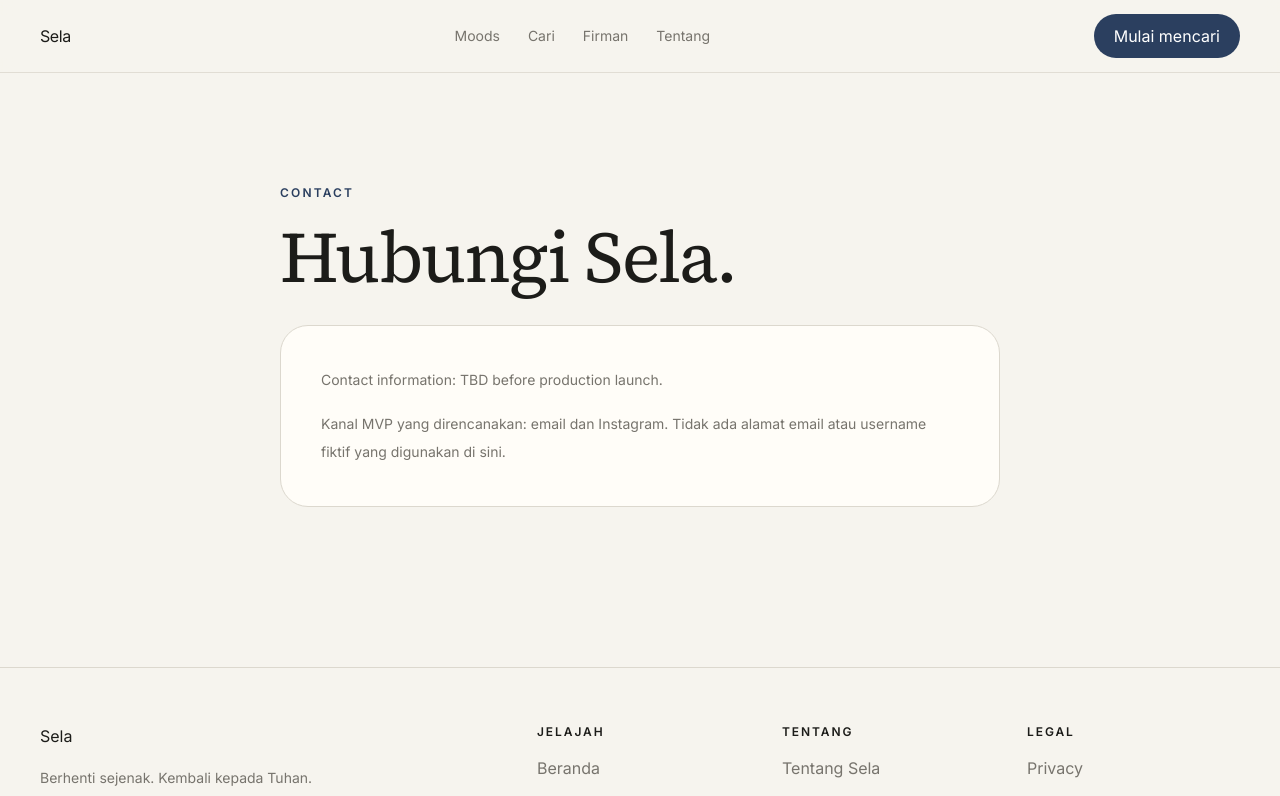
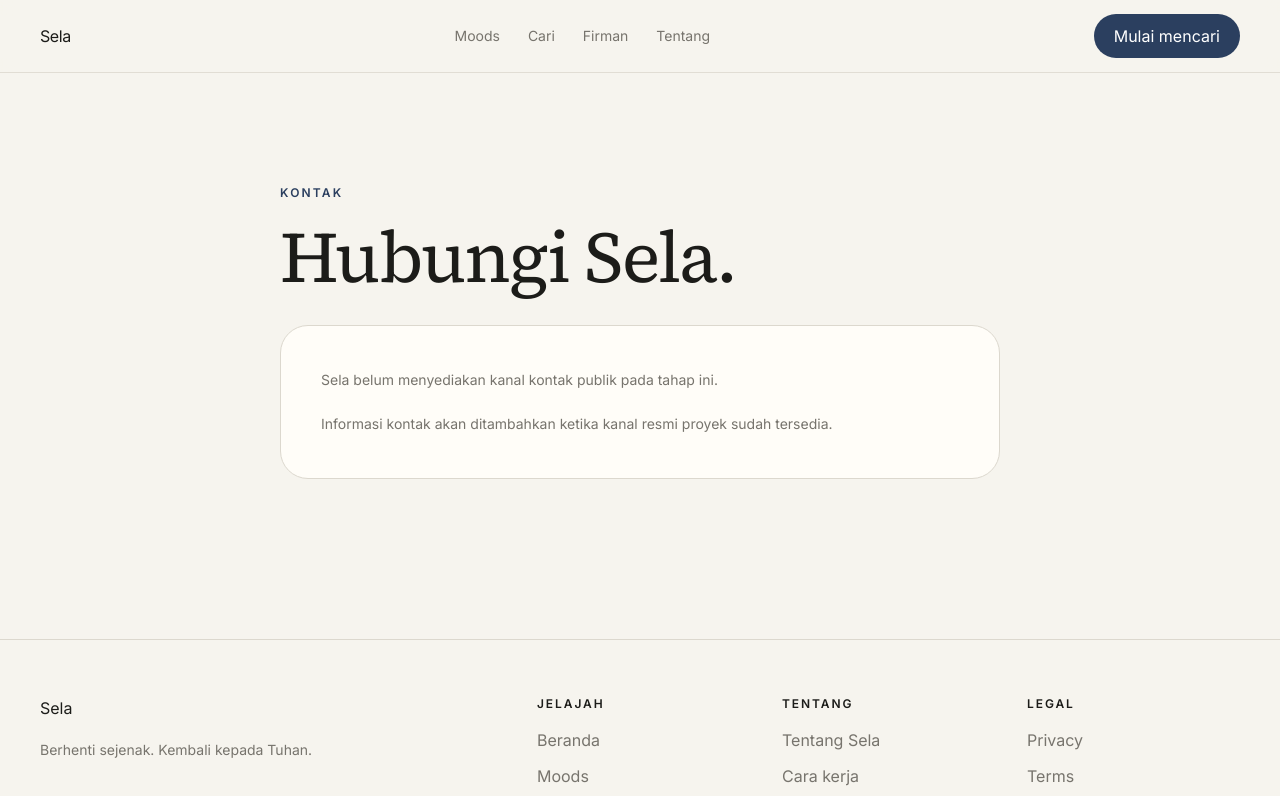
Before and after one commit to kalabekxd-debug/bible-webs, a Next.js app: page /contact in a window 1280 px wide. Shown: the top 796 px of the page. Built offline with nearby package versions, Linux system fonts and the light colour scheme; no server answers.

Commit message:
remove contact placeholder

```diff
--- a/src/app/contact/page.tsx
+++ b/src/app/contact/page.tsx
@@ -1,2 +1,2 @@
-export const metadata = { title: "Contact", description: "Kanal kontak Sela." };
-export default function ContactPage() { return <main><section className="mx-auto max-w-3xl px-6 py-20 lg:py-28"><p className="text-xs font-semibold uppercase tracking-[0.18em] text-primary">Contact</p><h1 className="mt-5 font-serif text-5xl tracking-tight sm:text-7xl">Hubungi Sela.</h1><div className="mt-8 rounded-[28px] border border-border bg-surface p-8 sm:p-10"><p className="text-sm leading-7 text-muted">Contact information: TBD before production launch.</p><p className="mt-4 text-sm leading-7 text-muted">Kanal MVP yang direncanakan: email dan Instagram. Tidak ada alamat email atau username fiktif yang digunakan di sini.</p></div></section></main>; }
+export const metadata = { title: "Kontak", description: "Informasi kontak Sela." };
+export default function ContactPage() { return <main><section className="mx-auto max-w-3xl px-6 py-20 lg:py-28"><p className="text-xs font-semibold uppercase tracking-[0.18em] text-primary">Kontak</p><h1 className="mt-5 font-serif text-5xl tracking-tight sm:text-7xl">Hubungi Sela.</h1><div className="mt-8 rounded-[28px] border border-border bg-surface p-8 sm:p-10"><p className="text-sm leading-7 text-muted">Sela belum menyediakan kanal kontak publik pada tahap ini.</p><p className="mt-4 text-sm leading-7 text-muted">Informasi kontak akan ditambahkan ketika kanal resmi proyek sudah tersedia.</p></div></section></main>; }
```
